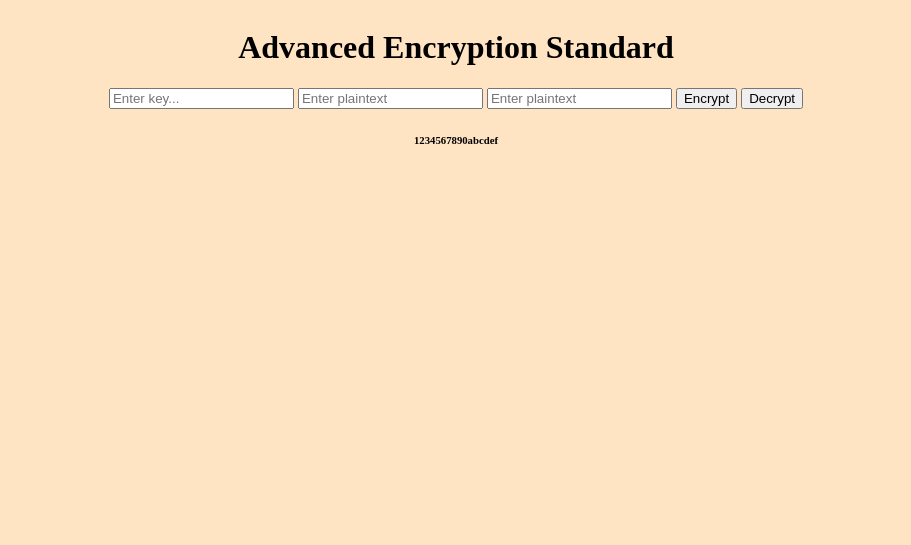
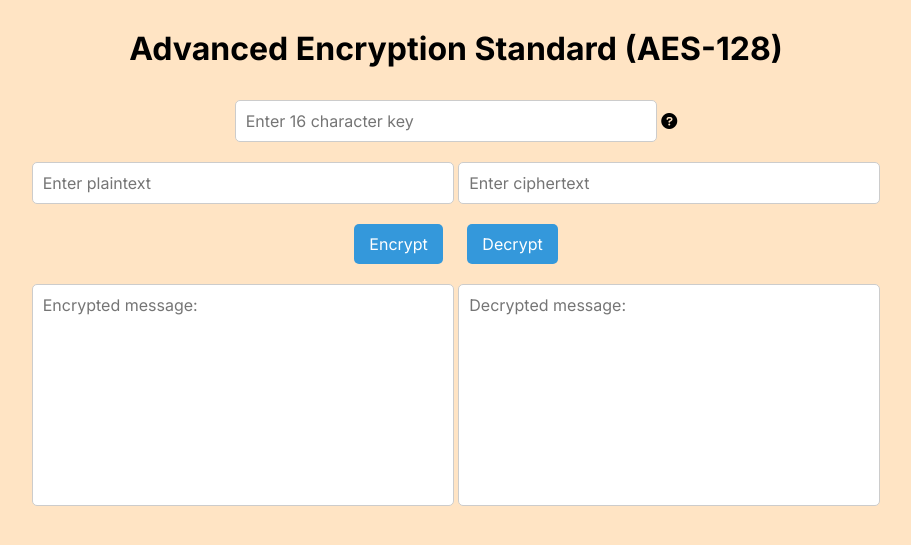
Before and after one commit to GunankaD/AES-Project, a Flask app: page / in a window 1280 px wide. Shown: the top 545 px of the page, without its empty margins (184-1095 px from the left). Run offline with Flask 3, Linux system fonts and the light colour scheme; some libraries are stand-ins or nearby versions.

Commit message:
Output textarea + CSS
added UI changes to output and fresh CSS stylings
next : try adding i icons which show information when hovered

```diff
--- a/static/index.css
+++ b/static/index.css
@@ -3,9 +3,41 @@ body {
     display: flex;
     justify-content: center;
     align-items: center;
-
+    place-items: center;
+    font-family: 'Inter', sans-serif;
 }
 .container {
     text-align: center;
     align-items: center;
 }
+
+input, textarea {
+    font-family: 'Inter', sans-serif;
+    padding: 10px;
+    margin: 10px 0;
+    border: 1px solid #ccc;
+    border-radius: 5px;
+    font-size: 16px;
+    width: 400px;
+
+}
+textarea {
+    resize: none;
+    height: 200px;
+}
+
+button {
+    font-family: 'Inter', sans-serif;
+    padding: 10px 15px;
+    margin: 10px;
+    border: none;
+    border-radius: 5px;
+    cursor: pointer;
+    font-size: 16px;
+    background: #3498db;
+    color: white;
+    transition: 0.3s;
+}
+button:hover {
+    background: #2980b9;
+}
--- a/static/index.js
+++ b/static/index.js
@@ -6,12 +6,16 @@ let decryptButton = document.querySelector("#decryptButton");
 
 // get the input elements
 let keyInput = document.querySelector("#key");
-let textInput = document.querySelector("#plain_cipher_text");
-let body = document.querySelector("body");
+let plainTextInput = document.querySelector("#plainText");
+let cipherTextInput = document.querySelector("#cipherText");
+
+// get the output elements
+let encryptedOutput = document.querySelector("#encryptedOutput");
+let decryptedOutput = document.querySelector("#decryptedOutput");
 
 encryptButton.addEventListener("click", async () => {
   let inputKey = keyInput.value; // extract key and text
-  let plainText = textInput.value;
+  let plainText = plainTextInput.value;
 
   console.log(inputKey, " ", plainText);
 
@@ -27,11 +31,15 @@ encryptButton.addEventListener("click", async () => {
 
   // encrypted text
   console.log(result["cipherText"]);
+
+  // change the text area to display the ciphertext
+  encryptedOutput.value = result["cipherText"];
 });
+
 
 decryptButton.addEventListener("click", async () => {
   let inputKey = keyInput.value;
-  let cipherText = textInput.value;
+  let cipherText = cipherTextInput.value;
 
   console.log(inputKey, " ", cipherText);
 
@@ -45,4 +53,6 @@ decryptButton.addEventListener("click", async () => {
 
   // decrypted text
   console.log(result['plainText']);
+
+  decryptedOutput.value = result["plainText"];
 });
--- a/templates/index.html
+++ b/templates/index.html
@@ -3,24 +3,40 @@
 <head>
     <meta charset="UTF-8">
     <meta name="viewport" content="width=device-width, initial-scale=1.0">
+    <link rel="stylesheet" href="https://cdnjs.cloudflare.com/ajax/libs/font-awesome/6.0.0/css/all.min.css">
+    <link href="https://fonts.googleapis.com/css2?family=Inter:wght@300;400;600;700&display=swap" rel="stylesheet">
+    <!-- <link rel="stylesheet" href="https://stackpath.bootstrapcdn.com/bootstrap/4.5.2/css/bootstrap.min.css"> -->
     <link rel="stylesheet" href="static/index.css">
     <title>AES</title>
 </head>
 
 <body>
+    <div class="container">
+        <div>
+            <h1 id="mainHeading">Advanced Encryption Standard (AES-128)</h1>
+        </div>
 
-    <div class="container">
-        <h1 id="mainHeading">Advanced Encryption Standard</h1>
-        <input type="text" id="key" placeholder="Enter key...">
-        <input type="text" id="plainText" placeholder="Enter plaintext">
-        <input type="text" id="plain_cipher_text" placeholder="Enter plaintext">
+        <div>
+            <input type="text" id="key" placeholder="Enter 16 character key">
+            <i class="fa fa-question-circle mark-que" aria-hidden="true" data-toggle="tooltip" data-placement="top" title="Key must be 16 characters long, or 128 bits long. (16 chars * 8 bits = 128 bits)"></i>
+        </div>
 
-        <button id="encryptButton">Encrypt</button>
-        <button id="decryptButton">Decrypt</button>
+        <div>
+            <input type="text" id="plainText" placeholder="Enter plaintext">
+            <input type="text" id="cipherText" placeholder="Enter ciphertext">
+        </div>
 
-        <h6>1234567890abcdef</h6>
+        <div>
+            <button id="encryptButton">Encrypt</button>
+            <button id="decryptButton">Decrypt</button>
+        </div>
+
+        <div>
+            <textarea id="encryptedOutput" placeholder="Encrypted message:" readonly></textarea>
+            <textarea id="decryptedOutput" placeholder="Decrypted message:" readonly></textarea>
+        </div>
     </div>
 
-<script src="static/index.js" defer></script>
+    <script src="static/index.js" defer></script>
 </body>
 </html>
```
